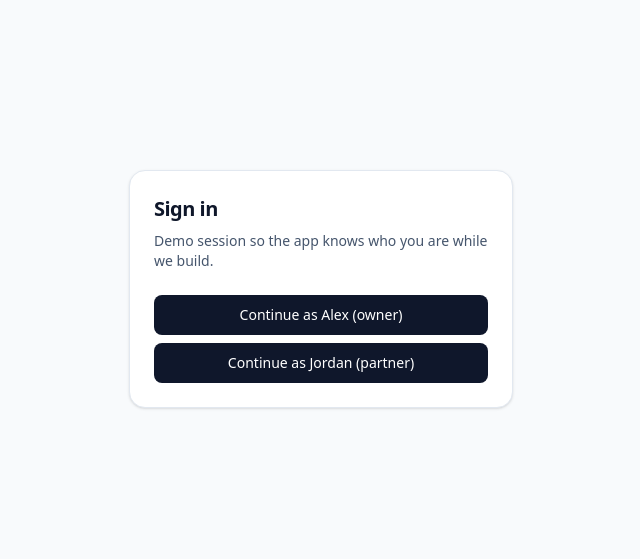
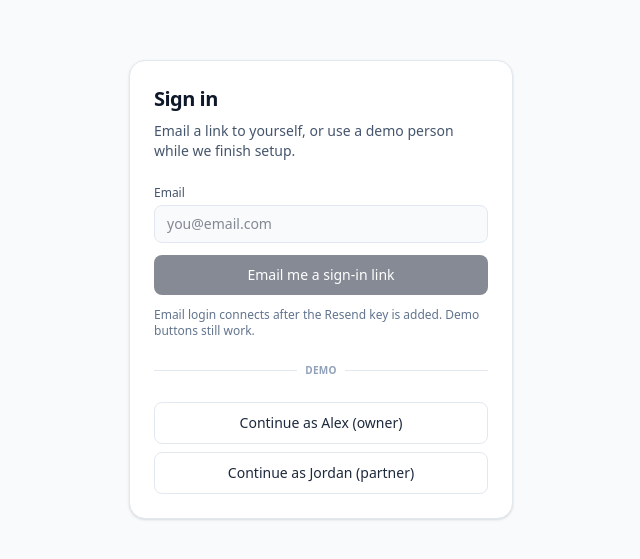
Before and after one commit to indiaroseclifton/wedding-os, a Next.js app in the folder web/: page /login in a window 1280 px wide. Shown: the part 111-670 px from the top of the page, without its empty margins (319-959 px from the left). Built offline with nearby package versions, Linux system fonts and the light colour scheme; no server answers.

Commit message:
Add Resend magic-link sign-in next to demo users
Email login lights up when RESEND_API_KEY is set. Demo Alex/Jordan
buttons stay. Real emails are added as couple members.

```diff
--- a/web/src/app/(app)/layout.tsx
+++ b/web/src/app/(app)/layout.tsx
@@ -1,5 +1,6 @@
 import { redirect } from "next/navigation";
 import { getSessionUser } from "@/lib/auth/session";
+import { ensureEmailMember } from "@/lib/data/workspace";
 import { AppNav } from "@/components/layout/AppNav";
 
 export default async function AppLayout({
@@ -9,6 +10,9 @@ export default async function AppLayout({
 }) {
   const session = await getSessionUser();
   if (!session) redirect("/login");
+  if (session.email && !session.email.endsWith("@example.com")) {
+    await ensureEmailMember(session);
+  }
 
   return (
     <div className="min-h-screen">
--- /dev/null
+++ b/web/src/app/(auth)/login/LoginForm.tsx
@@ -0,0 +1,130 @@
+"use client";
+
+import { useRouter, useSearchParams } from "next/navigation";
+import { useState } from "react";
+import { sendMagicLink } from "./actions";
+
+const DEMO_USERS = [
+  {
+    userId: "user_alex",
+    name: "Alex Rivera",
+    email: "alex@example.com",
+    label: "Continue as Alex (owner)",
+  },
+  {
+    userId: "user_jordan",
+    name: "Jordan Lee",
+    email: "jordan@example.com",
+    label: "Continue as Jordan (partner)",
+  },
+];
+
+export function LoginForm({ emailReady }: { emailReady: boolean }) {
+  const router = useRouter();
+  const params = useSearchParams();
+  const verify = params.get("verify") === "1";
+  const [loadingId, setLoadingId] = useState<string | null>(null);
+  const [error, setError] = useState<string | null>(null);
+  const [sending, setSending] = useState(false);
+
+  async function signInDemo(user: (typeof DEMO_USERS)[number]) {
+    setLoadingId(user.userId);
+    setError(null);
+    try {
+      const res = await fetch("/api/session", {
+        method: "POST",
+        headers: { "Content-Type": "application/json" },
+        body: JSON.stringify(user),
+      });
+      if (!res.ok) throw new Error("Could not sign in");
+      router.push("/dashboard");
+      router.refresh();
+    } catch {
+      setError("Could not sign in. Try again.");
+      setLoadingId(null);
+    }
+  }
+
+  async function onEmail(formData: FormData) {
+    setSending(true);
+    setError(null);
+    const result = await sendMagicLink(formData);
+    if (result?.error) {
+      setError(result.error);
+      setSending(false);
+    }
+  }
+
+  return (
+    <div className="flex min-h-screen items-center justify-center bg-slate-50 px-4">
+      <div className="w-full max-w-sm space-y-6 rounded-2xl border border-slate-200 bg-white p-6 shadow-sm">
+        <div>
+          <h1 className="text-xl font-semibold tracking-tight">Sign in</h1>
+          <p className="mt-2 text-sm text-slate-600">
+            {verify
+              ? "Check your email for a sign-in link. It may take a minute."
+              : "Email a link to yourself, or use a demo person while we finish setup."}
+          </p>
+        </div>
+
+        {verify ? (
+          <p className="rounded-lg bg-emerald-50 px-3 py-2 text-sm text-emerald-800">
+            Link sent. Open it on this device.
+          </p>
+        ) : (
+          <form action={onEmail} className="space-y-3">
+            <label className="block text-xs font-medium text-slate-600">
+              Email
+              <input
+                type="email"
+                name="email"
+                required
+                disabled={!emailReady || sending}
+                placeholder="you@email.com"
+                className="mt-1 w-full rounded-lg border border-slate-200 px-3 py-2 text-sm text-slate-900 outline-none ring-slate-900 focus:ring-2 disabled:bg-slate-50"
+              />
+            </label>
+            <button
+              type="submit"
+              disabled={!emailReady || sending}
+              className="flex w-full items-center justify-center rounded-lg bg-slate-900 px-4 py-2.5 text-sm font-medium text-white hover:bg-slate-800 disabled:opacity-50"
+            >
+              {sending ? "Sending…" : "Email me a sign-in link"}
+            </button>
+            {!emailReady && (
+              <p className="text-xs text-slate-500">
+                Email login connects after the Resend key is added. Demo buttons still work.
+              </p>
+            )}
+          </form>
+        )}
+
+        <div className="relative">
+          <div className="absolute inset-0 flex items-center">
+            <div className="w-full border-t border-slate-200" />
+          </div>
+          <div className="relative flex justify-center">
+            <span className="bg-white px-2 text-[10px] font-semibold uppercase tracking-wide text-slate-400">
+              Demo
+            </span>
+          </div>
+        </div>
+
+        <div className="space-y-2">
+          {DEMO_USERS.map((user) => (
+            <button
+              key={user.userId}
+              type="button"
+              disabled={!!loadingId}
+              onClick={() => signInDemo(user)}
+              className="flex w-full items-center justify-center rounded-lg border border-slate-200 bg-white px-4 py-2.5 text-sm font-medium text-slate-800 hover:bg-slate-50 disabled:opacity-50"
+            >
+              {loadingId === user.userId ? "Signing in…" : user.label}
+            </button>
+          ))}
+        </div>
+        {error && <p className="text-xs text-rose-600">{error}</p>}
+      </div>
+    </div>
+  );
+}
--- /dev/null
+++ b/web/src/app/(auth)/login/actions.ts
@@ -0,0 +1,15 @@
+"use server";
+
+import { signIn } from "@/lib/auth/auth";
+import { emailLoginEnabled } from "@/lib/auth/session";
+
+export async function sendMagicLink(formData: FormData) {
+  if (!emailLoginEnabled()) {
+    return { error: "Email login is not connected yet." };
+  }
+  const email = String(formData.get("email") || "").trim().toLowerCase();
+  if (!email || !email.includes("@")) {
+    return { error: "Enter a valid email." };
+  }
+  await signIn("resend", { email, redirectTo: "/dashboard" });
+}
--- a/web/src/app/(auth)/login/page.tsx
+++ b/web/src/app/(auth)/login/page.tsx
@@ -1,70 +1,17 @@
-"use client";
-
-import { useRouter } from "next/navigation";
-import { useState } from "react";
-
-const DEMO_USERS = [
-  {
-    userId: "user_alex",
-    name: "Alex Rivera",
-    email: "alex@example.com",
-    label: "Continue as Alex (owner)",
-  },
-  {
-    userId: "user_jordan",
-    name: "Jordan Lee",
-    email: "jordan@example.com",
-    label: "Continue as Jordan (partner)",
-  },
-];
+import { Suspense } from "react";
+import { emailLoginEnabled } from "@/lib/auth/session";
+import { LoginForm } from "./LoginForm";
 
 export default function LoginPage() {
-  const router = useRouter();
-  const [loadingId, setLoadingId] = useState<string | null>(null);
-  const [error, setError] = useState<string | null>(null);
-
-  async function signIn(user: (typeof DEMO_USERS)[number]) {
-    setLoadingId(user.userId);
-    setError(null);
-    try {
-      const res = await fetch("/api/session", {
-        method: "POST",
-        headers: { "Content-Type": "application/json" },
-        body: JSON.stringify(user),
-      });
-      if (!res.ok) throw new Error("Could not sign in");
-      router.push("/dashboard");
-      router.refresh();
-    } catch {
-      setError("Could not sign in. Try again.");
-      setLoadingId(null);
-    }
-  }
-
   return (
-    <div className="flex min-h-screen items-center justify-center bg-slate-50 px-4">
-      <div className="w-full max-w-sm space-y-6 rounded-2xl border border-slate-200 bg-white p-6 shadow-sm">
-        <div>
-          <h1 className="text-xl font-semibold tracking-tight">Sign in</h1>
-          <p className="mt-2 text-sm text-slate-600">
-            Demo session so the app knows who you are while we build.
-          </p>
+    <Suspense
+      fallback={
+        <div className="flex min-h-screen items-center justify-center bg-slate-50 text-sm text-slate-500">
+          Loading…
         </div>
-        <div className="space-y-2">
-          {DEMO_USERS.map((user) => (
-            <button
-              key={user.userId}
-              type="button"
-              disabled={!!loadingId}
-              onClick={() => signIn(user)}
-              className="flex w-full items-center justify-center rounded-lg bg-slate-900 px-4 py-2.5 text-sm font-medium text-white hover:bg-slate-800 disabled:opacity-50"
-            >
-              {loadingId === user.userId ? "Signing in…" : user.label}
-            </button>
-          ))}
-        </div>
-        {error && <p className="text-xs text-rose-600">{error}</p>}
-      </div>
-    </div>
+      }
+    >
+      <LoginForm emailReady={emailLoginEnabled()} />
+    </Suspense>
   );
 }
--- a/web/src/app/api/health/route.ts
+++ b/web/src/app/api/health/route.ts
@@ -1,4 +1,5 @@
 import { NextResponse } from "next/server";
+import { emailLoginEnabled } from "@/lib/auth/session";
 import { getDataBackend } from "@/lib/data/repository/types";
 
 /** Milestone A: liveness. Does not require Prisma. */
@@ -7,6 +8,7 @@ export async function GET() {
     ok: true,
     backend: getDataBackend(),
     demoAuth: process.env.DEMO_AUTH !== "0",
+    emailLogin: emailLoginEnabled(),
     time: new Date().toISOString(),
   });
 }
--- a/web/src/lib/auth/access.ts
+++ b/web/src/lib/auth/access.ts
@@ -2,6 +2,7 @@ import { NextResponse } from "next/server";
 import { getSessionUser } from "@/lib/auth/session";
 import {
   ensureDemoWorkspace,
+  ensureEmailMember,
   getCurrentMembership,
   getTaskById,
 } from "@/lib/data/workspace";
@@ -15,6 +16,9 @@ export async function requireSession() {
     };
   }
   await ensureDemoWorkspace();
+  if (session.email && !session.email.endsWith("@example.com")) {
+    await ensureEmailMember(session);
+  }
   return { ok: true as const, session };
 }
 
--- a/web/src/lib/auth/auth.ts
+++ b/web/src/lib/auth/auth.ts
@@ -2,9 +2,8 @@ import NextAuth from "next-auth";
 import Resend from "next-auth/providers/resend";
 
 /**
- * Demo deploys keep DEMO_AUTH on (cookie login as Alex/Jordan).
- * This module still has to exist so /api/auth/[...nextauth] compiles.
- * Real magic-link email only fires when RESEND_API_KEY is set.
+ * Magic-link email via Resend. Demo cookie login stays available
+ * until DEMO_AUTH=0. This module must exist so /api/auth compiles.
  */
 export const { handlers, auth, signIn, signOut } = NextAuth({
   providers: [
@@ -21,9 +20,21 @@ export const { handlers, auth, signIn, signOut } = NextAuth({
     verifyRequest: "/login?verify=1",
   },
   callbacks: {
+    async jwt({ token, user }) {
+      if (user?.email) {
+        const email = user.email.toLowerCase();
+        token.sub = email;
+        token.email = email;
+        token.name = user.name || email.split("@")[0];
+      }
+      return token;
+    },
     async session({ session, token }) {
-      if (session.user && token.sub) {
-        session.user.id = token.sub;
+      if (session.user) {
+        const email = String(token.email || session.user.email || "").toLowerCase();
+        session.user.id = email;
+        session.user.email = email;
+        session.user.name = (token.name as string) || session.user.name || email.split("@")[0];
       }
       return session;
     },
--- a/web/src/lib/auth/session.ts
+++ b/web/src/lib/auth/session.ts
@@ -12,24 +12,28 @@ function demoAuthEnabled() {
   return process.env.DEMO_AUTH !== "0";
 }
 
+export function emailLoginEnabled() {
+  const key = process.env.RESEND_API_KEY || "";
+  return key.startsWith("re_") && key !== "re_demo_unused";
+}
+
 export async function getSessionUser(): Promise<SessionUser | null> {
-  if (!demoAuthEnabled()) {
-    try {
-      const { auth } = await import("@/lib/auth/auth");
-      const session = await auth();
-      if (!session?.user?.email) return null;
-      const id = (session.user as { id?: string }).id;
-      if (!id) return null;
+  try {
+    const { auth } = await import("@/lib/auth/auth");
+    const session = await auth();
+    if (session?.user?.email) {
+      const email = session.user.email.toLowerCase();
       return {
-        userId: id,
-        email: session.user.email,
-        name: session.user.name || session.user.email.split("@")[0],
+        userId: session.user.id || email,
+        email,
+        name: session.user.name || email.split("@")[0],
       };
-    } catch (error) {
-      console.error("Auth session read failed", error);
-      return null;
     }
+  } catch (error) {
+    console.error("Auth session read failed", error);
   }
+
+  if (!demoAuthEnabled()) return null;
 
   const jar = await cookies();
   const raw = jar.get(SESSION_COOKIE)?.value;
```
Also changed, not shown: web/src/app/api/auth/logout/route.ts (+6 -5 lines), web/src/components/layout/AppNav.tsx (+13 -1 lines), web/src/lib/data/workspace.ts (+16 -0 lines), 2 other files (tests, documents, lock files or other folders).
